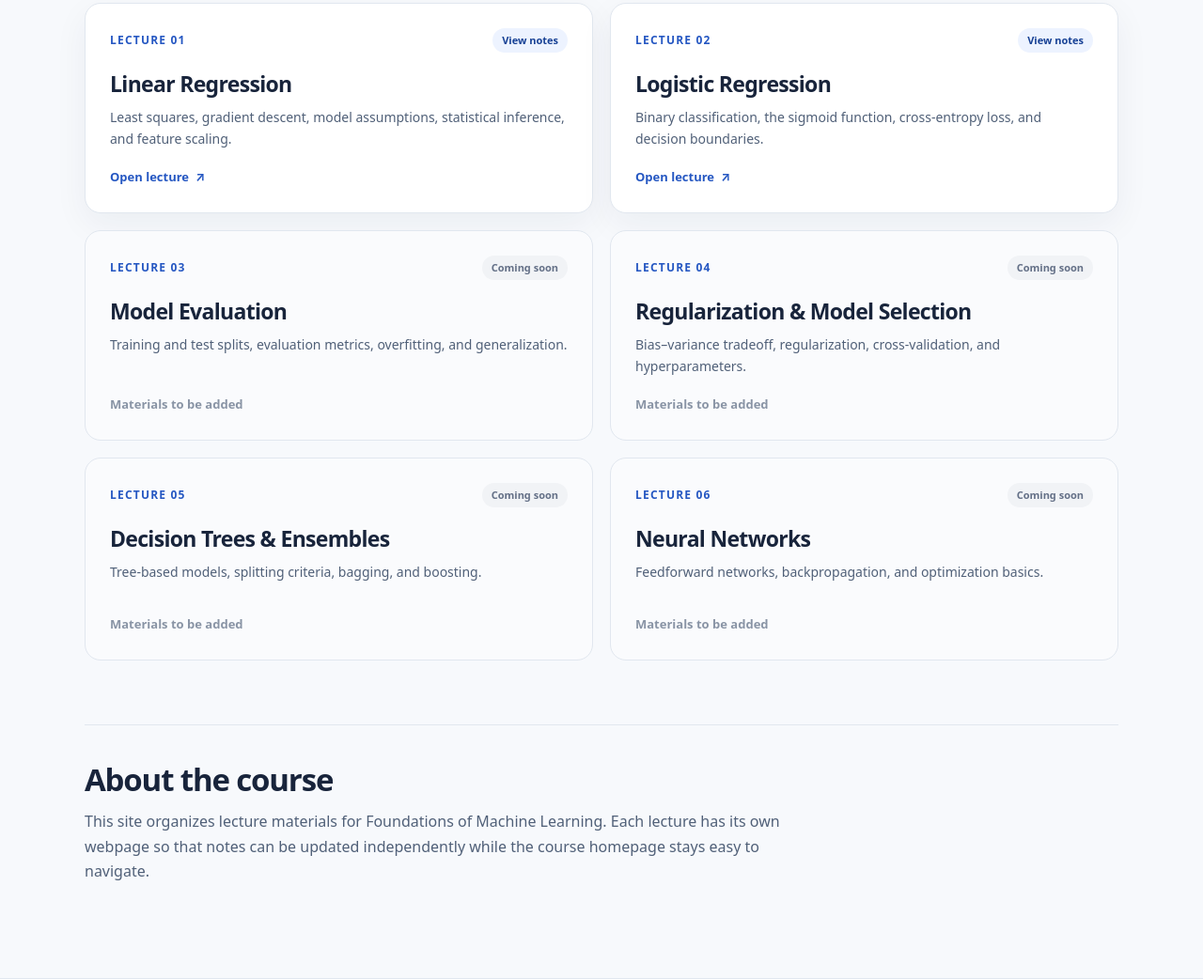
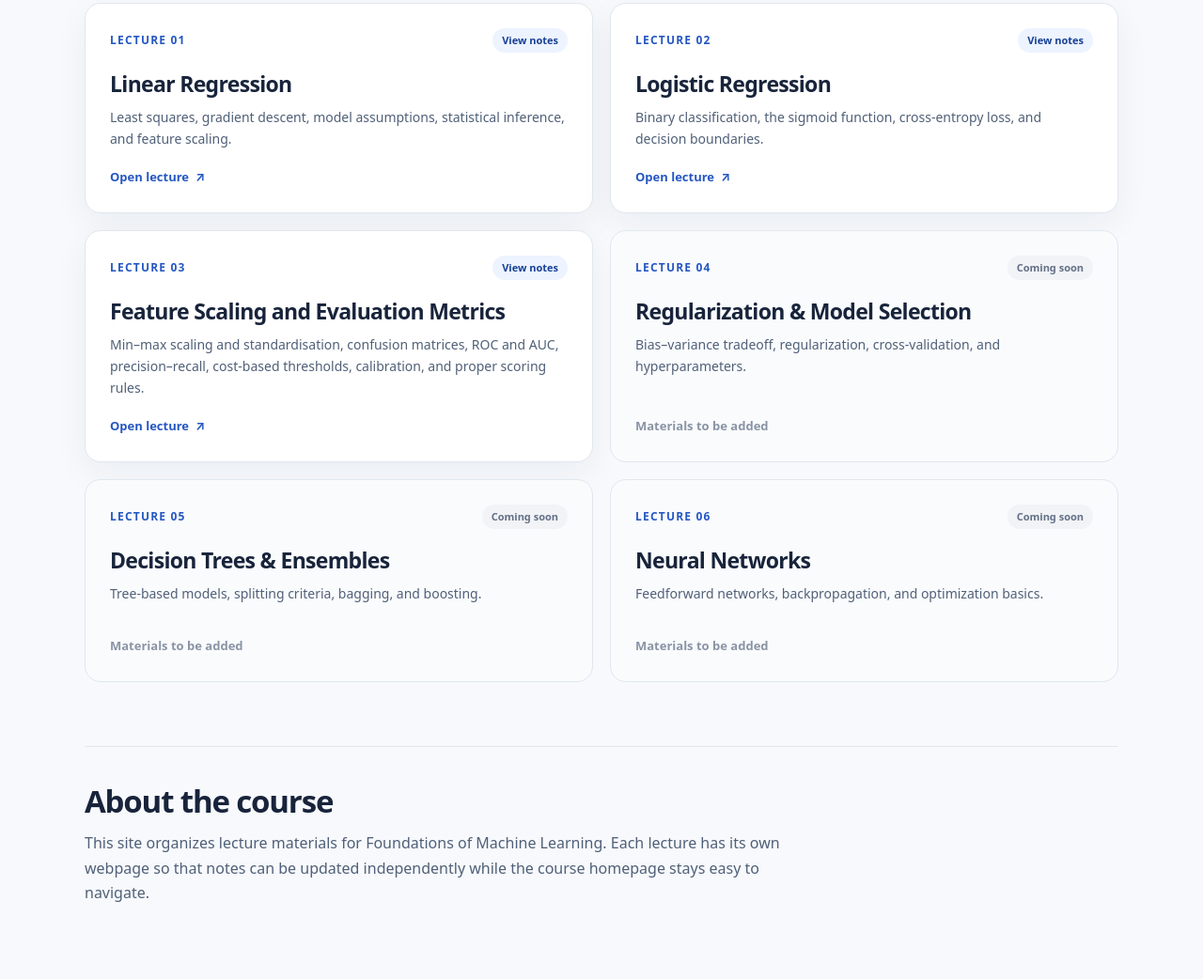
Before and after one commit to Man-isHa/PGDM, a plain HTML site: page index.html in a window 1280 px wide. Shown: the part 714-1756 px from the top of the page at 94% size. Drawn offline with Linux system fonts and the light colour scheme.

Commit message:
Revise lecture 03 details and add upload instruction
Updated lecture details and added a note for uploading lecture3.html.

```diff
--- a/index.html
+++ b/index.html
@@ -131,16 +131,16 @@
           <div class="lecture-bottom">Open lecture <span aria-hidden="true">↗</span></div>
         </a>
 
-        <!-- Sample future topics. Rename and turn into links as your course develops. -->
-        <article class="lecture upcoming">
+        <!-- IMPORTANT: Upload a file named lecture3.html to the SAME GitHub repo folder. -->
+        <a class="lecture" href="lecture3.html">
           <div class="lecture-top">
             <span class="lecture-number">Lecture 03</span>
-            <span class="tag soon">Coming soon</span>
+            <span class="tag">View notes</span>
           </div>
-          <h3>Model Evaluation</h3>
-          <p class="desc">Training and test splits, evaluation metrics, overfitting, and generalization.</p>
-          <div class="lecture-bottom">Materials to be added</div>
-        </article>
+          <h3>Feature Scaling and Evaluation Metrics</h3>
+          <p class="desc">Min–max scaling and standardisation, confusion matrices, ROC and AUC, precision–recall, cost-based thresholds, calibration, and proper scoring rules.</p>
+          <div class="lecture-bottom">Open lecture <span aria-hidden="true">↗</span></div>
+        </a>
 
         <article class="lecture upcoming">
           <div class="lecture-top">
```
